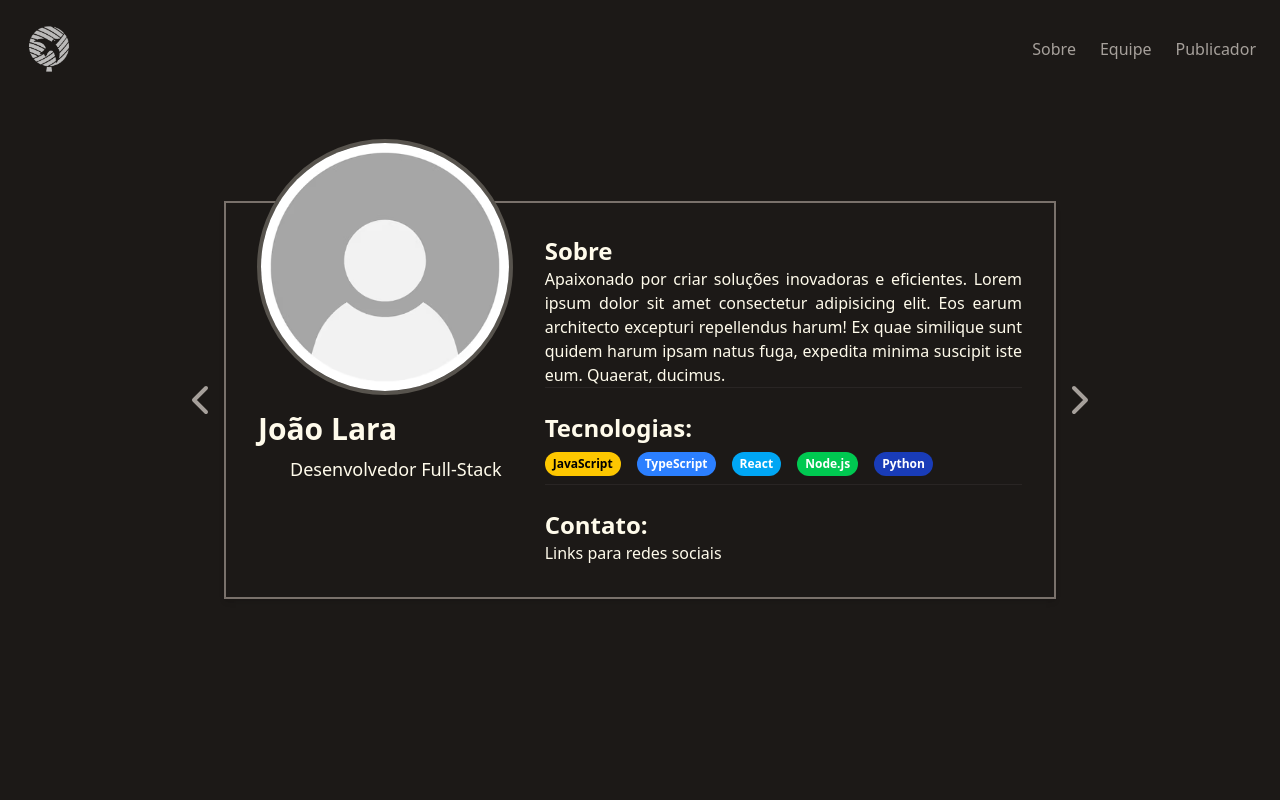
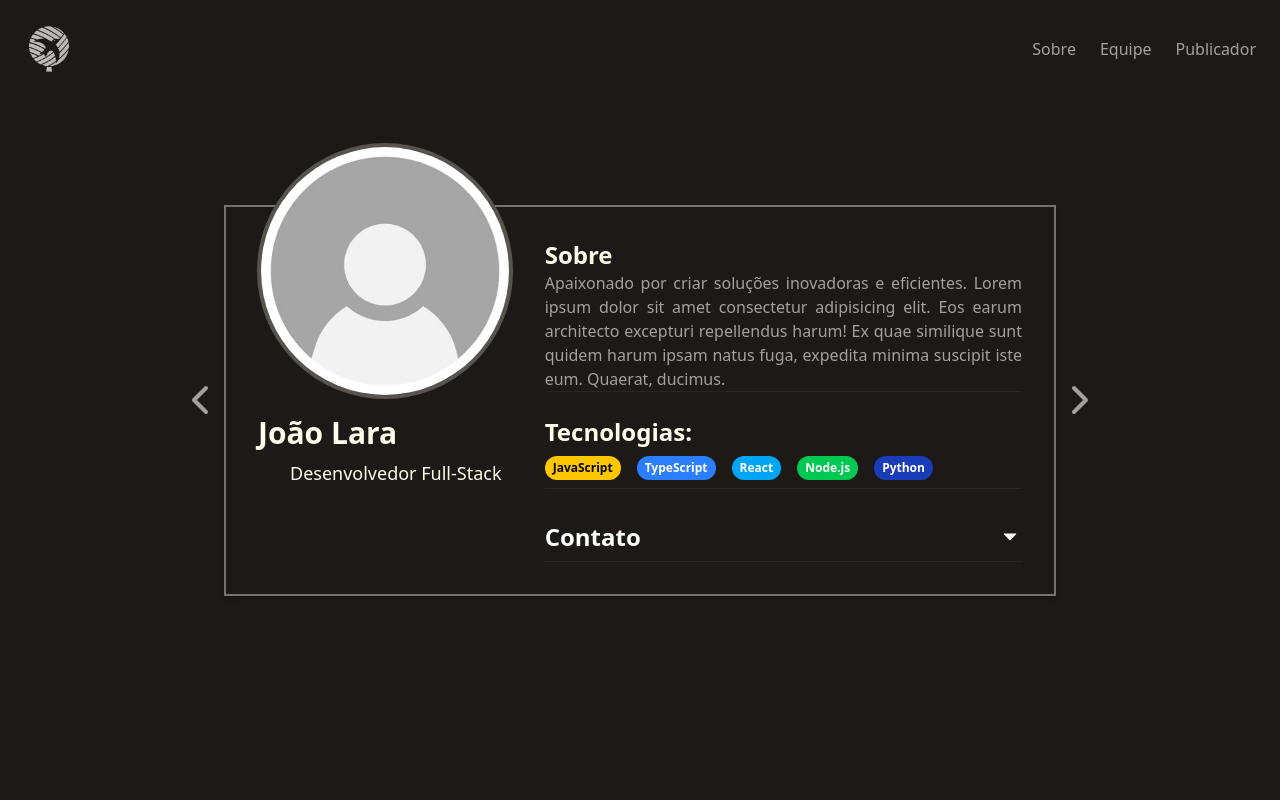
Before and after one commit to joaovlara/team-dev-hub, a Next.js app: page /equipe/1 in a window 1280 px wide. Shown: the top 800 px of the page. Built offline with nearby package versions, Linux system fonts and the light colour scheme.

Commit message:
create contato collapse

```diff
--- a/src/app/equipe/[id]/page.tsx
+++ b/src/app/equipe/[id]/page.tsx
@@ -5,6 +5,7 @@ import { techColorMap } from "@/data/colors";
 import Image from "next/image";
 import Link from "next/link";
 import { ChevronLeft, ChevronRight } from "lucide-react";
+import CollapsibleContact from "@/components/CollapsibleContact/CollapsibleContact";
 
 export default function MemberCard({ params }: { params: { id: string } }) {
   const memberId = parseInt(params.id);
@@ -49,12 +50,12 @@ export default function MemberCard({ params }: { params: { id: string } }) {
           <div className="flex flex-col w-full md:w-2/3 space-y-6 md:pl-8">
 
             <div className="separator">
-              <h2 className="text-xl lg:text-2xl font-bold">Sobre</h2>
-              <p className="text-justify text-gray-150">{member.description}</p>
+              <h2 className="card-title">Sobre</h2>
+              <p className="text-justify text-stone-400">{member.description}</p>
             </div>
 
             <div className="separator">
-              <h2 className="text-xl lg:text-2xl font-bold">Tecnologias:</h2>
+              <h2 className="card-title">Tecnologias:</h2>
               <div className="flex flex-wrap gap-2 mt-2">
                 {member.technologies.map((tech) => (
                   <span key={tech}
@@ -66,10 +67,11 @@ export default function MemberCard({ params }: { params: { id: string } }) {
               </div>
             </div>
 
-            <div className="">
-              <h2 className="text-xl lg:text-2xl font-bold">Contato:</h2>
-              <p className="text-justify text-gray-150">Links para redes sociais</p>
-            </div>
+            {member.contacts && (
+              <div className="separator">
+                <CollapsibleContact contacts={member.contacts} />
+              </div>
+            )}
 
           </div>
         </div>
--- a/src/app/globals.css
+++ b/src/app/globals.css
@@ -47,7 +47,7 @@
   }
 
   .subtitle {
-    @apply text-lg md:text-xl text-stone-300
+    @apply text-lg md:text-xl text-stone-400
   }
 
   .btn {
@@ -96,4 +96,13 @@
     @apply inline-block px-2 py-1 rounded-full text-xs font-semibold mr-2 mb-2
   }
 
+  .card-title {
+    @apply text-xl lg:text-2xl font-bold
+  }
+
+  .link-contato {
+    @apply text-green-400 hover:scale-105 hover:text-yellow-300 transition-transform duration-300;
+
+  }
+
 }
--- /dev/null
+++ b/src/components/CollapsibleContact/CollapsibleContact.tsx
@@ -0,0 +1,54 @@
+"use client";
+import { useState } from 'react';
+import { GoTriangleDown } from "react-icons/go";
+
+interface CollapsibleContactProps {
+  contacts: {
+    linkedin?: string;
+    github?: string;
+    email?: string;
+  };
+}
+
+const CollapsibleContact: React.FC<CollapsibleContactProps> = ({ contacts }) => {
+  const [isOpen, setIsOpen] = useState(false);
+
+  const toggle = () => setIsOpen(!isOpen);
+
+  return (
+    <div className="w-full">
+      <button
+        onClick={toggle}
+        className="flex items-center justify-between w-full py-2 text-lg font-semibold text-white"
+      >
+        <span className='card-title'>Contato</span>
+        <GoTriangleDown size={24}
+          className={`transform transition-transform duration-300 ${
+            isOpen ? 'rotate-180' : ''
+          }`}
+        />
+      </button>
+      {isOpen && (
+        <div className="py-2 flex justify-between">
+          {contacts.github && (
+            <a href={contacts.github} target="_blank" rel="noopener noreferrer" className="link-contato">
+              GitHub
+            </a>
+          )}
+          {contacts.linkedin && (
+            <a href={contacts.linkedin} target="_blank" rel="noopener noreferrer" className="link-contato">
+              LinkedIn
+            </a>
+          )}
+          {contacts.email && (
+            <a href={`mailto:${contacts.email}`} className="link-contato">
+              Email
+            </a>
+          )}
+        </div>
+      )}
+    </div>
+  );
+};
+
+export default CollapsibleContact;
--- a/src/data/members.ts
+++ b/src/data/members.ts
@@ -5,6 +5,11 @@ export interface Member {
   image: string;
   description: string;
   technologies: string[];
+  contacts?: {
+    linkedin?: string;
+    github?: string;
+    email?: string;
+  };
 }
 
 export const members: Member[] = [
@@ -14,7 +19,12 @@ export const members: Member[] = [
     role: "Desenvolvedor Full-Stack",
     image: "/images/image.jpg",
     description: "Apaixonado por criar soluções inovadoras e eficientes. Lorem ipsum dolor sit amet consectetur adipisicing elit. Eos earum architecto excepturi repellendus harum! Ex quae similique sunt quidem harum ipsam natus fuga, expedita minima suscipit iste eum. Quaerat, ducimus.",
-    technologies: ["JavaScript", "TypeScript", "React", "Node.js", "Python"]
+    technologies: ["JavaScript", "TypeScript", "React", "Node.js", "Python"],
+    contacts: {
+      linkedin: "https://www.linkedin.com/in/joao-vitor-lara/",
+      github: "https://github.com/joaovlara",
+      email: "joaovitor.lara@gmail.com"
+    }
   },
   {
     id: 2,
@@ -22,7 +32,12 @@ export const members: Member[] = [
     role: "Designer UX/UI",
     image: "/images/image.jpg",
     description: "Focada em criar experiências de usuário intuitivas e agradáveis.",
-    technologies: ["Figma", "Adobe XD", "Sketch"]
+    technologies: ["Figma", "Adobe XD", "Sketch"],
+    contacts: {
+      linkedin: "https://www.linkedin.com/",
+      github: "https://github.com/",
+      email: "maria@example.com"
+    }
   },
   {
     id: 3,
@@ -30,7 +45,12 @@ export const members: Member[] = [
     role: "Gerente de Projetos",
     image: "/images/image.jpg",
     description: "Liderando a equipe para entregar projetos de alta qualidade no prazo.",
-    technologies: ["Jira", "Trello", "Slack"]
+    technologies: ["Jira", "Trello", "Slack"],
+    contacts: {
+      linkedin: "https://www.linkedin.com/",
+      github: "https://github.com/",
+      email: "pedro@example.com"
+    }
   },
   {
     id: 4,
@@ -38,7 +58,12 @@ export const members: Member[] = [
     role: "Especialista em Marketing Digital",
     image: "/images/image.jpg",
     description: "Estratégias criativas para aumentar a presença online e engajamento.",
-    technologies: ["Google Analytics", "SEO", "Content Marketing"]
+    technologies: ["Google Analytics", "SEO", "Content Marketing"],
+    contacts: {
+      linkedin: "https://www.linkedin.com/",
+      github: "https://github.com/",
+      email: "ana@example.com"
+    }
   },
   {
     id: 5,
@@ -46,7 +71,12 @@ export const members: Member[] = [
     role: "Analista de Dados",
     image: "/images/image.jpg",
     description: "Transformando dados em insights acionáveis para o crescimento do negócio.",
-    technologies: ["Python", "R", "SQL"]
+    technologies: ["Python", "R", "SQL"],
+    contacts: {
+      linkedin: "https://www.linkedin.com/",
+      github: "https://github.com/",
+      email: "lucas@example.com"
+    }
   },
   {
     id: 6,
@@ -54,6 +84,11 @@ export const members: Member[] = [
     role: "Desenvolvedora Front-End",
     image: "/images/image.jpg",
     description: "Especialista em criar interfaces web responsivas e dinâmicas.",
-    technologies: ["HTML", "CSS", "JavaScript", "React"]
+    technologies: ["HTML", "CSS", "JavaScript", "React"],
+    contacts: {
+      linkedin: "https://www.linkedin.com/",
+      github: "https://github.com/",
+      email: "carla@example.com"
+    }
   },
 ];
```
